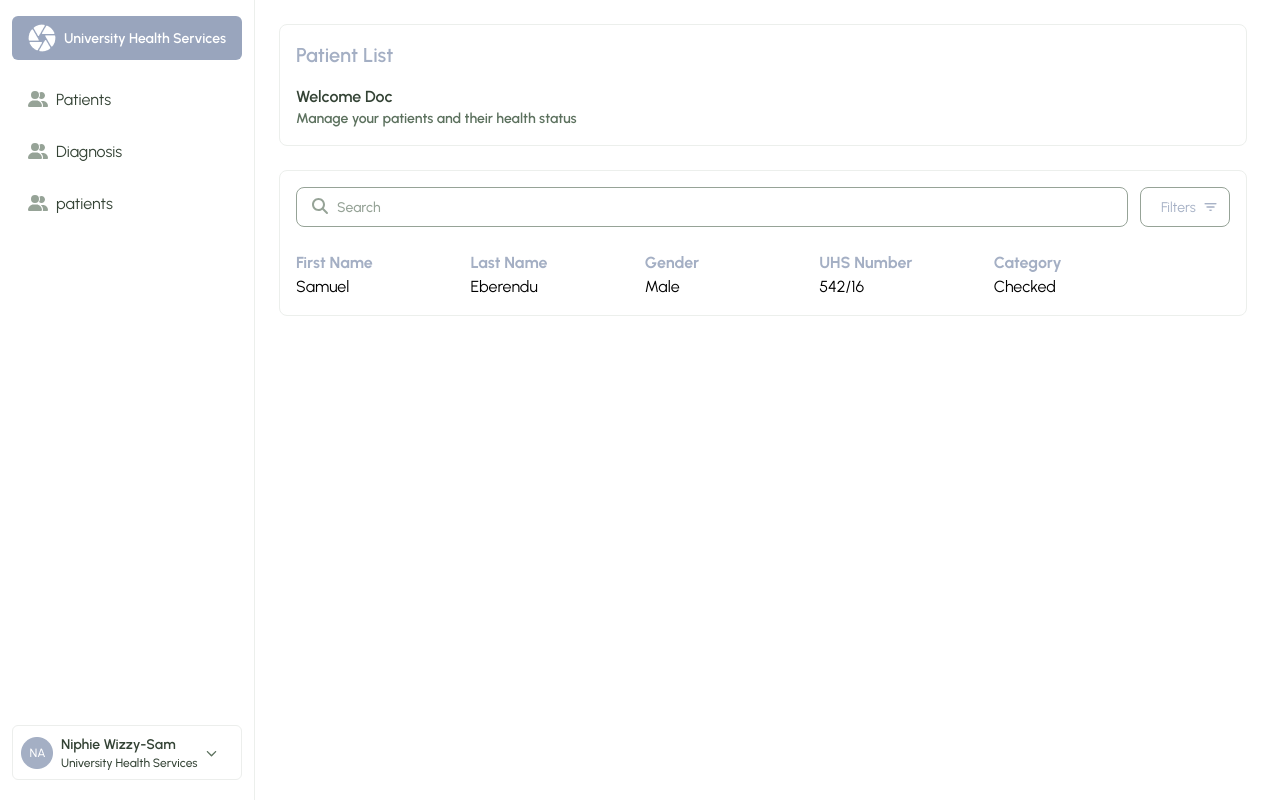
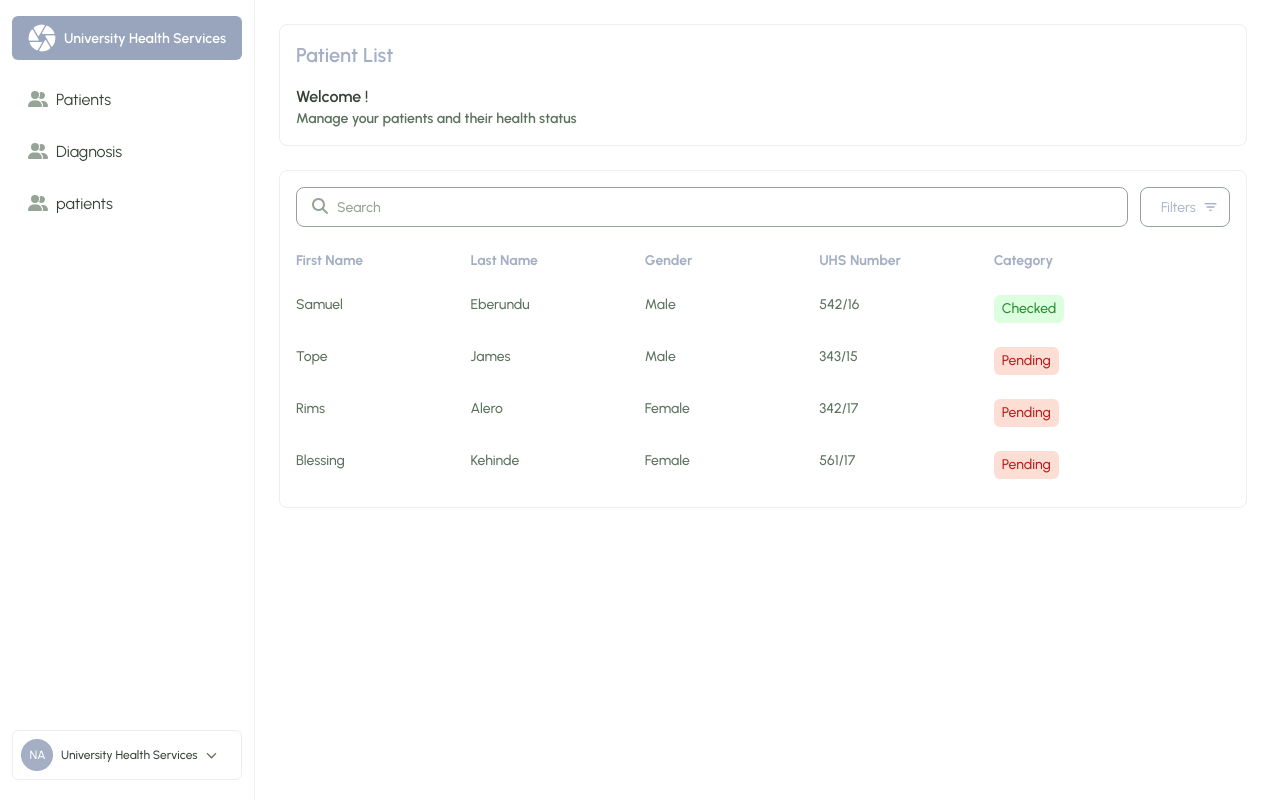
Before and after one commit to MachiLoop/uhs-app, a React (Vite) app: page /patients in a window 1280 px wide. Built offline with nearby package versions, Linux system fonts and the light colour scheme.

Commit message:
Add login functionality

```diff
--- a/src/App.jsx
+++ b/src/App.jsx
@@ -1,15 +1,63 @@
 import Login from "./pages/Login";
 import Navbar from "./components/Navigation";
 import Patients from "./pages/Patients";
+import { BrowserRouter, Routes, Route } from "react-router-dom";
+import { createContext } from "react";
+import { useState } from "react";
+import { useEffect } from "react";
+
+export const MyContext = createContext();
+
+// import { useLocation } from "react-router-dom";
+
+// Function to retrieve values from local storage with a default value if not set
+const getInitialValue = (key, defaultValue) => {
+  const storedValue = localStorage.getItem(key);
+  return storedValue ? JSON.parse(storedValue) : defaultValue;
+};
 
 function App() {
+  const localStorageRoleKey = "roleKey"; // Key for the first state
+  const localStorageNameKey = "nameKey"; // Key for the second state
+
+  // Initialize the state with values from local storage or default values
+  const [staffRole, setStaffRole] = useState(
+    getInitialValue(localStorageRoleKey, "")
+  );
+  const [staffName, setStaffName] = useState(
+    getInitialValue(localStorageNameKey, "")
+  );
+
+  // Update local storage whenever state1 changes
+  useEffect(() => {
+    localStorage.setItem(localStorageRoleKey, JSON.stringify(staffRole));
+  }, [staffRole]);
+
+  // Update local storage whenever state2 changes
+  useEffect(() => {
+    localStorage.setItem(localStorageNameKey, JSON.stringify(staffName));
+  }, [staffName]);
+
+  // const [staffRole, setStaffRole] = useState("Doc");
+  // const [staffName, setStaffName] = useState("");
+
   return (
-    <div className="font-urbanist flex">
-      <Navbar />
-      {/* <div>Appointment List</div> */}
-      <Patients />
-      {/* <Login /> */}
-    </div>
+    <MyContext.Provider
+      value={{ staffRole, setStaffRole, staffName, setStaffName }}
+    >
+      <BrowserRouter>
+        <div className="font-urbanist flex">
+          <Navbar />
+          {/* <div>Appointment List</div> */}
+          {/* <Patients /> */}
+          <Routes>
+            <Route path="/" element={<Login />} />
+            <Route path="/patients" element={<Patients />} />
+          </Routes>
+          {/* <Login /> */}
+        </div>
+      </BrowserRouter>
+    </MyContext.Provider>
   );
 }
 
--- a/src/components/Navigation.jsx
+++ b/src/components/Navigation.jsx
@@ -5,13 +5,23 @@ import {
   faBars,
   faClose,
 } from "@fortawesome/free-solid-svg-icons";
-import { useState } from "react";
+import { useContext, useState } from "react";
+import { useLocation } from "react-router-dom";
+import { MyContext } from "../App";
 
 const Navbar = () => {
+  const location = useLocation();
+  console.log(location);
+
   const [mobileMenuVisible, setMobileMenuVisible] = useState(false);
+  const { staffName } = useContext(MyContext);
+
+  console.log(staffName);
+
+  if (location.pathname == "/") return;
 
   return (
-    <div className="z-50 max-md:h-screen">
+    <div className="z-50 max-md:h-screen min-h-screen">
       <div
         className={`${
           mobileMenuVisible ? "block" : "hidden"
@@ -55,7 +65,7 @@ const Navbar = () => {
           <div className="flex gap-2 items-center border border-secondary-5 rounded-md mb-1  px-2 py-2 text-secondary-80">
             <img src="/images/Avatar.png" alt="" />
             <div>
-              <p className="font-semibold">Niphie Wizzy-Sam</p>
+              <p className="font-semibold">{staffName}</p>
               <p className="font-medium text-xs">University Health Services</p>
             </div>
             <FontAwesomeIcon
--- a/src/data/data.json
+++ b/src/data/data.json
@@ -11,9 +11,24 @@
   "categoryList": ["pending", "completed"],
 
   "staffs": [
-    { "username": "John", "password": "Doe" },
-    { "username": "Anna", "password": "Smith" },
-    { "username": "Peter", "password": "Jones" }
+    {
+      "name": "Niphie Wizzy-Sam",
+      "username": "John",
+      "password": 12345678,
+      "role": "Doc"
+    },
+    {
+      "name": "Annabella Dorcas",
+      "username": "Anna",
+      "password": "Smith",
+      "role": "Pharm"
+    },
+    {
+      "name": "Peter Dury",
+      "username": "Peter",
+      "password": "Jones",
+      "role": "Accountant"
+    }
   ],
 
   "patients": [
@@ -21,9 +36,10 @@
       "firstname": "samuel",
       "lastname": "eberundu",
       "gender": "male",
-      "uhs number": "542/16",
-      "docCategory": "",
-      "pharmCategory": "",
+      "uhsNumber": "542/16",
+      "docCategory": "checked",
+      "pharmCategory": "checked",
+      "accountantCategory": "checked",
       "prescriptions": [],
       "diagnosis": []
     },
@@ -31,9 +47,10 @@
       "firstname": "tope",
       "lastname": "james",
       "gender": "male",
-      "uhs number": "343/15",
-      "docCategory": "",
-      "pharmCategory": "",
+      "uhsNumber": "343/15",
+      "docCategory": "pending",
+      "pharmCategory": "checked",
+      "accountantCategory": "pending",
       "prescriptions": [],
       "diagnosis": []
     },
@@ -41,9 +58,10 @@
       "firstname": "Rims",
       "lastname": "Alero",
       "gender": "female",
-      "uhs number": "342/17",
-      "docCategory": "",
-      "pharmCategory": "",
+      "uhsNumber": "342/17",
+      "docCategory": "pending",
+      "pharmCategory": "pending",
+      "accountantCategory": "pending",
       "prescriptions": [],
       "diagnosis": []
     },
@@ -51,9 +69,10 @@
       "firstname": "Blessing",
       "lastname": "kehinde",
       "gender": "female",
-      "uhs number": "561/17",
-      "docCategory": "",
-      "pharmCategory": "",
+      "uhsNumber": "561/17",
+      "docCategory": "checked",
+      "pharmCategory": "pending",
+      "accountantCategory": "pending",
       "prescriptions": [],
       "diagnosis": []
     }
--- a/src/pages/Login.jsx
+++ b/src/pages/Login.jsx
@@ -1,6 +1,34 @@
+import { useState } from "react";
+import data from "../data/data.json";
+import { useNavigate } from "react-router-dom";
+import { MyContext } from "../App"; // The context created above
+import { useContext } from "react";
+
 const Login = () => {
+  const [username, setUsername] = useState("");
+  const [password, setPassword] = useState("");
+  const navigate = useNavigate();
+
+  const { setStaffRole, setStaffName } = useContext(MyContext);
+
+  // console.log(staffRole);
+
+  const handleSubmitHandler = () => {
+    // e.preventDefault();
+    console.log("hello");
+    console.log(username, password);
+
+    data.staffs.forEach((staff) => {
+      if (username == staff.username && password == staff.password) {
+        setStaffRole(staff.role);
+        setStaffName(staff.name);
+        navigate("/patients");
+      }
+    });
+  };
+
   return (
-    <div className="grid grid-cols-2 h-screen max-md:grid-cols-1">
+    <div className="grid grid-cols-2 h-screen max-md:grid-cols-1 w-screen">
       <div className="logo-side text-center flex flex-col items-center justify-center max-md:hidden">
         <img src="/images/UI logo 2.png" alt="" />
         <p className="font-bold mt-4 font-alata text-2xl">
@@ -22,7 +50,7 @@ const Login = () => {
               Enter your details below to get Started
             </p>
           </div>
-          <form action="" className="flex flex-col gap-6">
+          <form action="POST" className="flex flex-col gap-6">
             <div className="flex flex-col ">
               <label htmlFor="username" className="text-secondary-80">
                 Username
@@ -33,6 +61,7 @@ const Login = () => {
                 name="username"
                 placeholder="Username"
                 className="w-72 text-secondary-50 border border-secondary-50 border-solid rounded-md h-9 py-2 px-3 placeholder-secondary-50"
+                onChange={(e) => setUsername(e.target.value)}
               />
             </div>
             <div className="flex flex-col">
@@ -43,6 +72,7 @@ const Login = () => {
                 id="password"
                 placeholder="Password"
                 className="w-72 text-secondary-50 border border-secondary-50 border-solid rounded-md h-9 py-2 px-3 placeholder-secondary-50"
+                onChange={(e) => setPassword(e.target.value)}
               />
               <p className="font-medium text-secondary-80">
                 Forgot your password?
@@ -52,6 +82,10 @@ const Login = () => {
               type="submit"
               value="Log In"
               className="bg-secondary-50 py-2 text-white rounded-md"
+              onClick={(e) => {
+                e.preventDefault();
+                handleSubmitHandler();
+              }}
             />
           </form>
         </div>
--- a/src/pages/Patients.jsx
+++ b/src/pages/Patients.jsx
@@ -1,19 +1,25 @@
 import { FontAwesomeIcon } from "@fortawesome/react-fontawesome";
 import { faMagnifyingGlass } from "@fortawesome/free-solid-svg-icons";
+import { useContext, useState } from "react";
+import { MyContext } from "../App";
+import data from "../data/data.json";
 
 const Patients = () => {
+  const { staffRole, setStaffRole } = useContext(MyContext);
+  const [filteredPatients, setFilteredPatients] = useState(data.patients);
+
   return (
     <div className="patients-list--wrapper px-6 py-6">
       <div className="font-semibold flex flex-col gap-4 border border-secondary-0 p-4 rounded-lg mb-6">
         <h1 className="text-custom-blue text-xl">Patient List</h1>
         <div>
-          <h2 className="text-base text-secondary-80">Welcome Doc</h2>
+          <h2 className="text-base text-secondary-80">Welcome {staffRole}!</h2>
           <p className="text-sm text-secondary-70">
             Manage your patients and their health status
           </p>
         </div>
       </div>
-      <div className="border border-secondary-0 p-4 rounded-lg">
+      <div className="border border-secondary-0 p-4 rounded-lg overflow-x-auto">
         <div>
           <div className="flex gap-3 mb-6">
             <div className=" relative w-full  text-gray-600">
@@ -23,7 +29,7 @@ const Patients = () => {
                 name="search"
                 placeholder="Search"
               />
-              <div class="absolute left-0 -top-2 mt-4 ml-4">
+              <div className="absolute left-0 -top-2 mt-4 ml-4">
                 <FontAwesomeIcon icon={faMagnifyingGlass} color="#96A397" />
               </div>
             </div>
@@ -35,21 +41,60 @@ const Patients = () => {
             </div>
           </div>
 
-          <table className="w-11/12">
-            <tr className="grid grid-cols-5 gap-4 w-full text-left font-semibold text-custom-blue">
+          <table className="w-11/12 text-sm max-sm:text-xs">
+            <thead>
+              <tr className="grid grid-cols-5 gap-4 w-full text-left font-semibold text-custom-blue mb-3">
                 <th>First Name</th>
                 <th>Last Name</th>
                 <th>Gender</th>
                 <th>UHS Number</th>
                 <th>Category</th>
               </tr>
-            <tr className="grid grid-cols-5 gap-4 w-full">
-              <td>Samuel</td>
-              <td>Eberendu</td>
-              <td>Male</td>
-              <td>542/16</td>
-              <td>Checked</td>
+            </thead>
+            <tbody className="capitalize text-secondary-70 font-medium ">
+              {filteredPatients.map((filteredPatient) => (
+                <tr
+                  className="grid grid-cols-5 gap-4 w-full py-3"
+                  key={filteredPatient.uhsNumber}
+                >
+                  <td>{filteredPatient.firstname}</td>
+                  <td>{filteredPatient.lastname}</td>
+                  <td>{filteredPatient.gender}</td>
+                  <td>{filteredPatient.uhsNumber}</td>
+                  {staffRole == "Doc" ? (
+                    <td
+                      className={`${
+                        filteredPatient.docCategory == "checked"
+                          ? "bg-green-success text-green-50"
+                          : "bg-red-warning text-red-50"
+                      } w-min py-1 px-2 rounded-md `}
+                    >
+                      {filteredPatient.docCategory}
+                    </td>
+                  ) : staffRole == "Pharm" ? (
+                    <td
+                      className={`${
+                        filteredPatient.pharmCategory == "checked"
+                          ? "bg-green-success text-green-50"
+                          : "bg-red-warning text-red-50"
+                      } w-min py-1 px-2 rounded-md `}
+                    >
+                      {filteredPatient.pharmCategory}
+                    </td>
+                  ) : (
+                    <td
+                      className={`${
+                        filteredPatient.accountantCategory == "checked"
+                          ? "bg-green-success text-green-50"
+                          : "bg-red-warning text-red-50"
+                      } w-min py-1 px-2 rounded-md `}
+                    >
+                      {filteredPatient.accountantCategory}
+                    </td>
+                  )}
                 </tr>
+              ))}
+            </tbody>
           </table>
         </div>
       </div>
--- a/tailwind.config.js
+++ b/tailwind.config.js
@@ -14,7 +14,11 @@ export default {
         "secondary-80": "#344335",
         "secondary-70": "#5C715E",
         "secondary-0": "#ECEFEC",
-        "secondary-5": "#ECEEEC"
+        "secondary-5": "#ECEEEC",
+        "green-success": "#DBFFDF",
+        "red-warning": "#FDDED4",
+        "green-50": "#2B8C34",
+        "red-50": "#B92020",
       },
     },
   },
```
Lines whose indentation alone changed are shown as unchanged.
